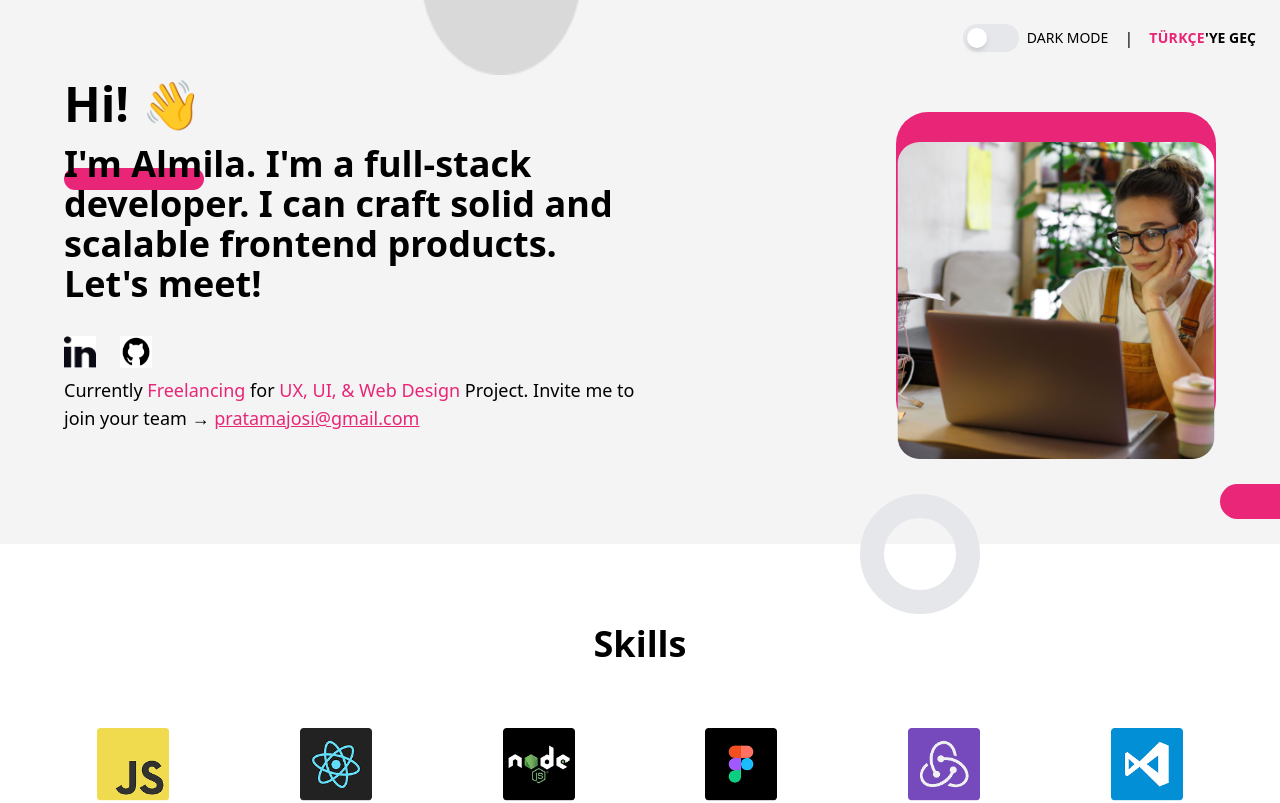
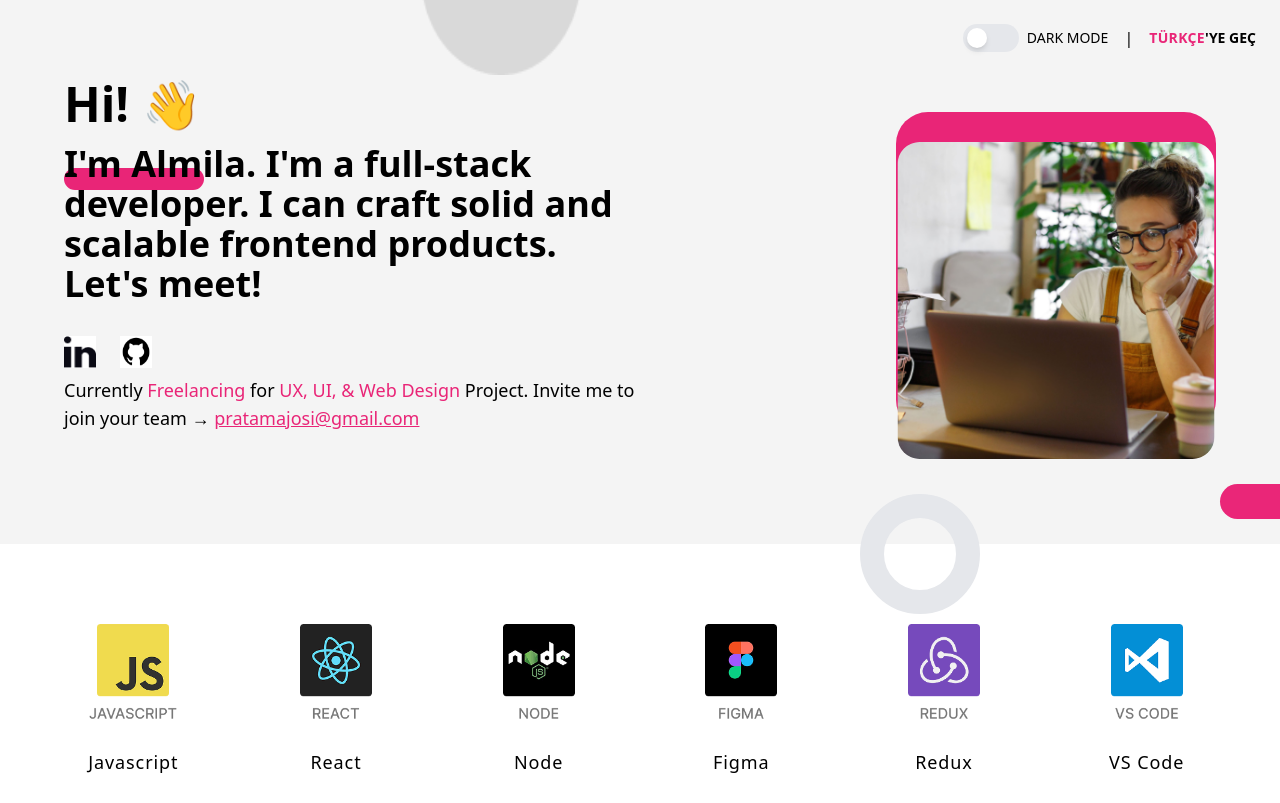
Before and after one commit to bsrayapici/BY_CV_V4_180525, a React (Vite) app: page / in a window 1280 px wide. Shown: the top 803 px of the page. Built offline with nearby package versions, Linux system fonts and the light colour scheme.

Commit message:
Updated Skills.jsx

```diff
--- a/src/components/Skills.jsx
+++ b/src/components/Skills.jsx
@@ -21,9 +21,7 @@ function Skills() {
       />
 
       <div className="max-w-7xl mx-auto">
-        <h2 className="text-3xl md:text-4xl font-bold mb-16 text-center text-black dark:text-white">
-          {skills.title}
-        </h2>
+
         <div className="grid grid-cols-2 sm:grid-cols-3 lg:grid-cols-6 gap-8 md:gap-16 justify-items-center">
           {skills.skills.map((skill, index) => (
             <div
```
